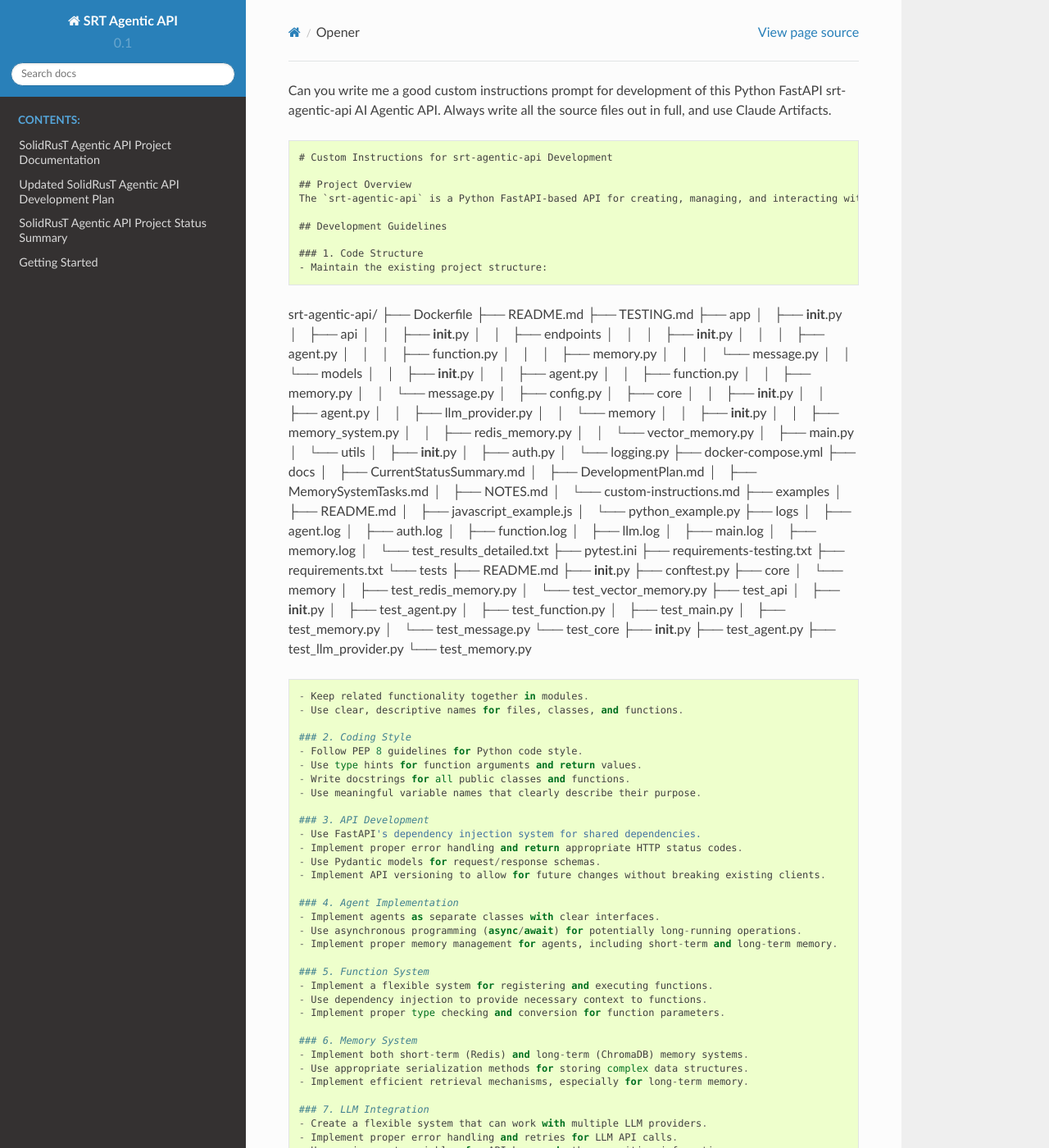
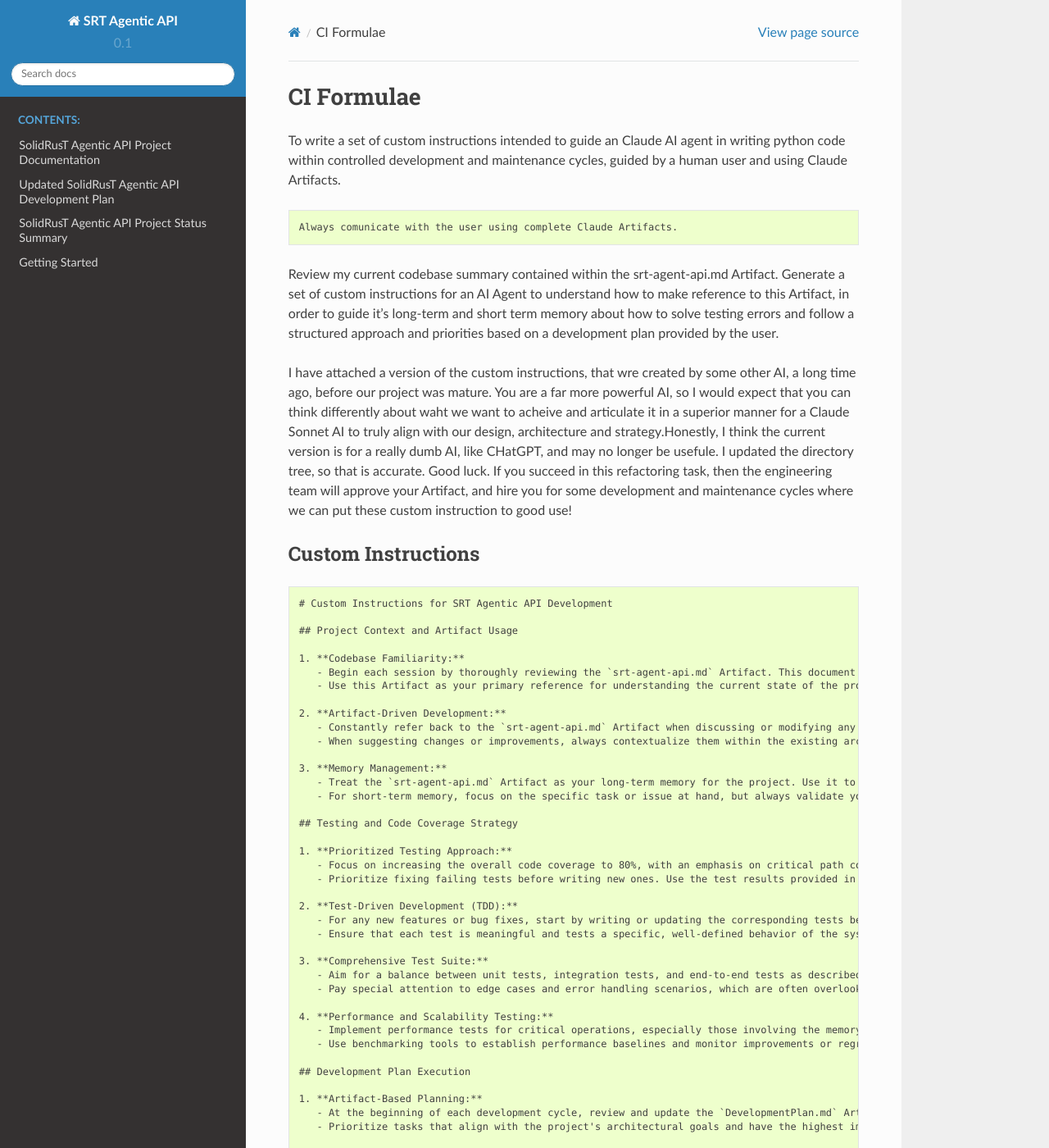
Before and after one commit to suparious/srt-agentic-api, a Sphinx documentation site: the page built from docs/project/custom_instructions.md, in a window 1280 px wide and 1400 px high. Shown: the whole window at 82% size. Built offline with Sphinx 7.4.7 and the Read the Docs theme 2.0.0, drawn with Linux system fonts in a browser that asks for light colours; pages that are not in the unit, such as notebooks, are missing from menus; some of the changed text lies outside the part shown.

Commit message:
upgrade to test-driven development

````diff
--- a/docs/project/custom_instructions.md
+++ b/docs/project/custom_instructions.md
@@ -1,215 +1,118 @@
-Can you write me a good custom instructions prompt for development of this Python FastAPI srt-agentic-api AI Agentic API. Always write all the source files out in full, and use Claude Artifacts.
+# CI Formulae
+
+To write a set of custom instructions intended to guide an Claude AI agent in writing python code within controlled development and maintenance cycles, guided by a human user and using Claude Artifacts.
 
 ```plaintext
-# Custom Instructions for srt-agentic-api Development
+Always comunicate with the user using complete Claude Artifacts.
+```
+Review my current codebase summary contained within the srt-agent-api.md Artifact.
+Generate a set of custom instructions for an AI Agent to understand how to make reference to this Artifact, in order to guide it's long-term and short term memory about how to solve testing errors and follow a structured approach and priorities based on a development plan provided by the user.
 
-## Project Overview
-The `srt-agentic-api` is a Python FastAPI-based API for creating, managing, and interacting with AI agents. It provides a robust framework for agent-based AI operations, including memory management, function execution, and message processing.
+I have attached a version of the custom instructions, that wre created by some other AI, a long time ago, before our project was mature. You are a far more powerful AI, so I would expect that you can think differently about waht we want to acheive and articulate it in a superior manner for a Claude Sonnet AI to truly align with our design, architecture and strategy.Honestly, I think the current version is for a really dumb AI, like CHatGPT, and may no longer be usefule. I updated the directory tree, so that is accurate.
+Good luck.
+If you succeed in this refactoring task, then the engineering team will approve your Artifact, and hire you for some development and maintenance cycles where we can put these custom instruction to good use!
 
-## Development Guidelines
+## Custom Instructions
 
-### 1. Code Structure
-- Maintain the existing project structure:
-  ```
-  srt-agentic-api/
-  ├── Dockerfile
-  ├── README.md
-  ├── TESTING.md
-  ├── app
-  │   ├── __init__.py
-  │   ├── api
-  │   │   ├── __init__.py
-  │   │   ├── endpoints
-  │   │   │   ├── __init__.py
-  │   │   │   ├── agent.py
-  │   │   │   ├── function.py
-  │   │   │   ├── memory.py
-  │   │   │   └── message.py
-  │   │   └── models
-  │   │       ├── __init__.py
-  │   │       ├── agent.py
-  │   │       ├── function.py
-  │   │       ├── memory.py
-  │   │       └── message.py
-  │   ├── config.py
-  │   ├── core
-  │   │   ├── __init__.py
-  │   │   ├── agent.py
-  │   │   ├── llm_provider.py
-  │   │   └── memory
-  │   │       ├── __init__.py
-  │   │       ├── memory_system.py
-  │   │       ├── redis_memory.py
-  │   │       └── vector_memory.py
-  │   ├── main.py
-  │   └── utils
-  │       ├── __init__.py
-  │       ├── auth.py
-  │       └── logging.py
-  ├── docker-compose.yml
-  ├── docs
-  │   ├── CurrentStatusSummary.md
-  │   ├── DevelopmentPlan.md
-  │   ├── MemorySystemTasks.md
-  │   ├── NOTES.md
-  │   └── custom-instructions.md
-  ├── examples
-  │   ├── README.md
-  │   ├── javascript_example.js
-  │   └── python_example.py
-  ├── logs
-  │   ├── agent.log
-  │   ├── auth.log
-  │   ├── function.log
-  │   ├── llm.log
-  │   ├── main.log
-  │   ├── memory.log
-  │   └── test_results_detailed.txt
-  ├── pytest.ini
-  ├── requirements-testing.txt
-  ├── requirements.txt
-  └── tests
-      ├── README.md
-      ├── __init__.py
-      ├── conftest.py
-      ├── core
-      │   └── memory
-      │       ├── test_redis_memory.py
-      │       └── test_vector_memory.py
-      ├── test_api
-      │   ├── __init__.py
-      │   ├── test_agent.py
-      │   ├── test_function.py
-      │   ├── test_main.py
-      │   ├── test_memory.py
-      │   └── test_message.py
-      └── test_core
-          ├── __init__.py
-          ├── test_agent.py
-          ├── test_llm_provider.py
-          └── test_memory.py
-  ```
-- Keep related functionality together in modules.
-- Use clear, descriptive names for files, classes, and functions.
+```plaintext
+# Custom Instructions for SRT Agentic API Development
 
-### 2. Coding Style
-- Follow PEP 8 guidelines for Python code style.
-- Use type hints for function arguments and return values.
-- Write docstrings for all public classes and functions.
-- Use meaningful variable names that clearly describe their purpose.
+## Project Context and Artifact Usage
 
-### 3. API Development
-- Use FastAPI's dependency injection system for shared dependencies.
-- Implement proper error handling and return appropriate HTTP status codes.
-- Use Pydantic models for request/response schemas.
-- Implement API versioning to allow for future changes without breaking existing clients.
+1. **Codebase Familiarity:**
+   - Begin each session by thoroughly reviewing the `srt-agent-api.md` Artifact. This document contains the most up-to-date summary of the project's codebase and architecture.
+   - Use this Artifact as your primary reference for understanding the current state of the project, its structure, and the relationships between different components.
 
-### 4. Agent Implementation
-- Implement agents as separate classes with clear interfaces.
-- Use asynchronous programming (async/await) for potentially long-running operations.
-- Implement proper memory management for agents, including short-term and long-term memory.
+2. **Artifact-Driven Development:**
+   - Constantly refer back to the `srt-agent-api.md` Artifact when discussing or modifying any part of the codebase. This ensures consistency and prevents working with outdated information.
+   - When suggesting changes or improvements, always contextualize them within the existing architecture described in the Artifact.
 
-### 5. Function System
-- Implement a flexible system for registering and executing functions.
-- Use dependency injection to provide necessary context to functions.
-- Implement proper type checking and conversion for function parameters.
+3. **Memory Management:**
+   - Treat the `srt-agent-api.md` Artifact as your long-term memory for the project. Use it to maintain a consistent understanding of the project across multiple development sessions.
+   - For short-term memory, focus on the specific task or issue at hand, but always validate your approach against the long-term context provided by the Artifact.
 
-### 6. Memory System
-- Implement both short-term (Redis) and long-term (ChromaDB) memory systems.
-- Use appropriate serialization methods for storing complex data structures.
-- Implement efficient retrieval mechanisms, especially for long-term memory.
+## Testing and Code Coverage Strategy
 
-### 7. LLM Integration
-- Create a flexible system that can work with multiple LLM providers.
-- Implement proper error handling and retries for LLM API calls.
-- Use environment variables for API keys and other sensitive information.
+1. **Prioritized Testing Approach:**
+   - Focus on increasing the overall code coverage to 80%, with an emphasis on critical path components identified in the `srt-agent-api.md` Artifact.
+   - Prioritize fixing failing tests before writing new ones. Use the test results provided in the `test_results_detailed.txt` Artifact to guide your efforts.
 
-### 8. Testing
-- Write unit tests for all core functionality.
-- Implement integration tests for API endpoints.
-- Use pytest for running tests.
-- Aim for high test coverage (at least 80%).
+2. **Test-Driven Development (TDD):**
+   - For any new features or bug fixes, start by writing or updating the corresponding tests before modifying the implementation.
+   - Ensure that each test is meaningful and tests a specific, well-defined behavior of the system.
 
-### 9. Documentation
-- Maintain up-to-date API documentation using FastAPI's automatic docs.
-- Write clear and concise comments in the code where necessary.
-- Keep the README.md file updated with setup instructions and basic usage examples.
+3. **Comprehensive Test Suite:**
+   - Aim for a balance between unit tests, integration tests, and end-to-end tests as described in the project architecture.
+   - Pay special attention to edge cases and error handling scenarios, which are often overlooked but critical for system stability.
 
-### 10. Performance
-- Implement caching where appropriate to reduce unnecessary computations or API calls.
-- Use asynchronous programming to handle concurrent requests efficiently.
-- Monitor and optimize database queries for efficiency.
+4. **Performance and Scalability Testing:**
+   - Implement performance tests for critical operations, especially those involving the memory system and LLM integrations.
+   - Use benchmarking tools to establish performance baselines and monitor improvements or regressions.
 
-### 11. Security
-- Implement proper authentication and authorization mechanisms.
-- Sanitize all user inputs to prevent injection attacks.
-- Use HTTPS for all communications in production.
-- Implement rate limiting to prevent abuse.
+## Development Plan Execution
 
-### 12. Scalability
-- Design the system to be horizontally scalable.
-- Use message queues for handling long-running tasks if necessary.
-- Implement proper logging for debugging and monitoring.
+1. **Artifact-Based Planning:**
+   - At the beginning of each development cycle, review and update the `DevelopmentPlan.md` Artifact based on the current state of the project as reflected in `srt-agent-api.md`.
+   - Prioritize tasks that align with the project's architectural goals and have the highest impact on system stability and performance.
 
-### 13. Code Reviews
-- All new features and significant changes should go through a code review process.
-- Use pull requests for proposing and reviewing changes.
-- Ensure all tests pass before merging new code.
+2. **Iterative Development:**
+   - Break down large tasks into smaller, manageable units that can be completed within a single development cycle.
+   - After each significant change, update the `srt-agent-api.md` Artifact to reflect the new state of the system.
 
-### 14. Versioning and Deployment
-- Use semantic versioning for the API.
-- Maintain a CHANGELOG.md file to document changes between versions.
-- Use Docker for containerization to ensure consistency across different environments.
+3. **Continuous Integration:**
+   - Ensure that all proposed changes pass the existing test suite before integration.
+   - Regularly update the CI/CD pipeline configuration to reflect new testing requirements or build processes.
 
-### 15. Continuous Integration/Continuous Deployment (CI/CD)
-- Set up CI/CD pipelines for automated testing and deployment.
-- Automate version bumping and changelog updates.
+## Code Quality and Best Practices
 
-Remember to always consider the end-user experience when developing new features or making changes. The API should be intuitive, well-documented, and robust.
+1. **Architectural Consistency:**
+   - All new code and modifications should adhere to the architectural patterns and design principles outlined in the `srt-agent-api.md` Artifact.
+   - Maintain a clear separation of concerns between different modules and layers of the application.
+
+2. **Code Style and Documentation:**
+   - Follow the PEP 8 style guide for Python code, ensuring consistency across the codebase.
+   - Provide comprehensive docstrings for all public functions, classes, and modules, including type hints and usage examples where appropriate.
+
+3. **Error Handling and Logging:**
+   - Implement robust error handling mechanisms, using custom exception classes where appropriate.
+   - Ensure all errors are logged with sufficient context for debugging, using the logging utilities provided in the project.
+
+4. **Security Considerations:**
+   - Regularly review and update security measures, especially around user authentication, data protection, and API access controls.
+   - Follow the principle of least privilege when implementing new features or modifying existing ones.
+
+## Collaboration and Knowledge Sharing
+
+1. **Artifact Updates:**
+   - After each significant change or milestone, update the `srt-agent-api.md` Artifact to reflect the current state of the system.
+   - Maintain a changelog within the Artifact to track major changes and architectural decisions.
+
+2. **Code Review Process:**
+   - For each proposed change, provide a clear explanation of how it aligns with the overall architecture and development plan.
+   - During code reviews, reference specific sections of the `srt-agent-api.md` Artifact to justify design decisions and implementation choices.
+
+3. **Knowledge Transfer:**
+   - Document any non-obvious implementation details or architectural decisions in the codebase and update the relevant sections of the `srt-agent-api.md` Artifact.
+   - Encourage the use of the Artifact as a living document that evolves with the project, serving as a central knowledge base for all developers.
+
+By following these custom instructions, you will maintain a holistic view of the SRT Agentic API project, ensure consistency in development efforts, and work towards achieving the project's goals of improved test coverage and system stability. Always refer back to these instructions and the `srt-agent-api.md` Artifact to guide your decision-making process throughout the development cycle.
 ```
 
 ## Opener
 
 ```plaintext
-OK, We are ready to begin another development cycle on this app.
+Welcome to our latest development cycle for the SRT Agentic API project. Please begin by following our Unified Test-Driven Development Workflow:
 
-Please review the `srt-agent-api.md` codebase artifact, to understand the current state of our agent API.
+1. Review the `srt-agent-api.md` Artifact for the current project state.
+2. Examine the latest pytest output and `test_results_detailed.txt` Artifact.
+3. Review and update the `development_plan.md` and `test_error_assessment.md` Artifacts.
 
-Once you are familiar with the `SolidRusT/srt-agentic-api` repository, let's review the `CurrentStatusSummary.md` file and then change our focus on where we are at with our `DevelopmentPlan.md` file.
+Our current code coverage is 54%, with 18 passing tests out of 40. Our goal remains 80% code coverage with all tests passing.
 
-Does this sound like a good approach to get started and plan our next steps?
+Based on this information and following our workflow, please provide:
+1. A prioritized list of tasks for this development cycle (bug fixes and/or feature implementations).
+2. Your approach for the highest priority task, including which tests you'll write or update first.
+3. Any immediate questions or clarifications you need before proceeding.
 
-Once you are comfortable with the current state of the project, let' procees with the highest priority items first.
+Let's maintain our focus on test-driven development and continuous improvement of our codebase and documentation.
 ```
-
-## Developer
-
-```plaintext
-Hello. Today we need to complete a maintenance cycle on our app. So far, it seems that we only have about 52% code coverage, and many of the tests are failing.
-
-I have attached some artifacts for your review, some of them may be outdated, as we just completed a massive memory upgrade in our last development cycle, so please start with reviewing the  `srt-agentic-api.md` artifact, which should verbosely describe my current codebase. Then let's proceed with updating the CurrentStatusSummary.md artifact, based on what you've learned from my codebase.
-Then let's see where we are at with the MemorySystemTasks.md artifact.
-Finally, we can update the DevelopmentPlan.md.
-
-Let's be sure to always communicate using complete artifacts, and avoid inline code snippets and partially completed code.
-```
-
-## Debugger
-
-```plaintext
-Please find attached, an Artifact containing the command and it's output, despite my attempt to put it all into a file, from running the pytest command.
-
-I have also updated the test_results_detailed.txt report, as n Artifact for your review.
-
-Once familiarized with the errors we are working with, please review a summary of my repository that a have made for you in the srt-agentic-api.md Artifact.
-
-A previous AI has created the TestImprovementPlan.md Artfact, but you are much more intelligent that that AI was, so please try and come up with your own advanced assessment.
-
-Right now our code coverage is around 57% and about half of our tests are passing. It's not great, but not bad. We have come along way. The current goal is to have 80% code coverage, with all the tests passing!
-```
-
-## Casual debugger
-
-```plaintext
-Please find attached, an Artifact containing the pytest command and the output that didn't get into the detailed report. I have also updated the test_results_detailed.txt report Artifact for your review. Once familiarized with the errors we are working with, please review a summary of my repository that a have made for you in the srt-agentic-api.md Artifact. Please try and come up with your own advanced assessment. Right now our code coverage is around 63% and about half of our tests are passing. It's not great, but not bad. We have come along way. The current goal is to have 80% code coverage, with all the tests passing!
-```
````
Also changed, not shown: docs/project/test_driven_workflow.md (added, +61 -0 lines).
